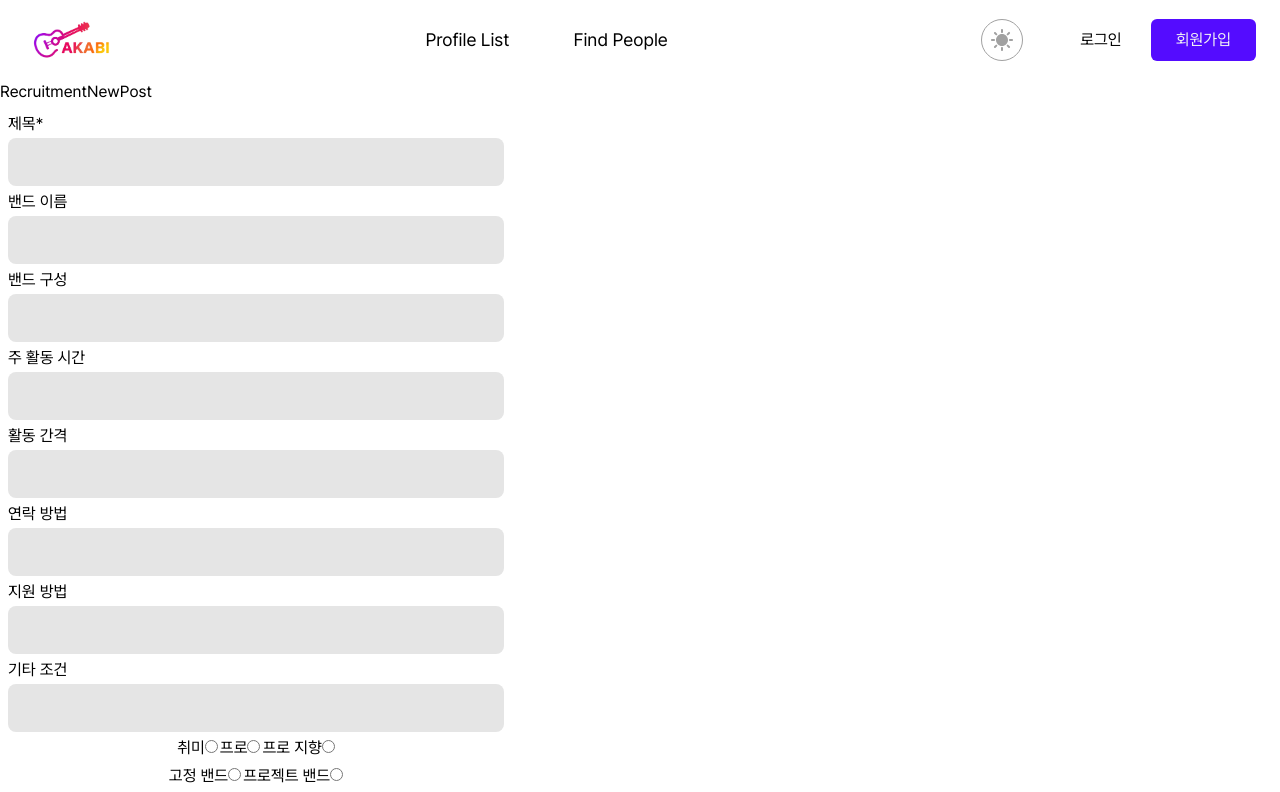
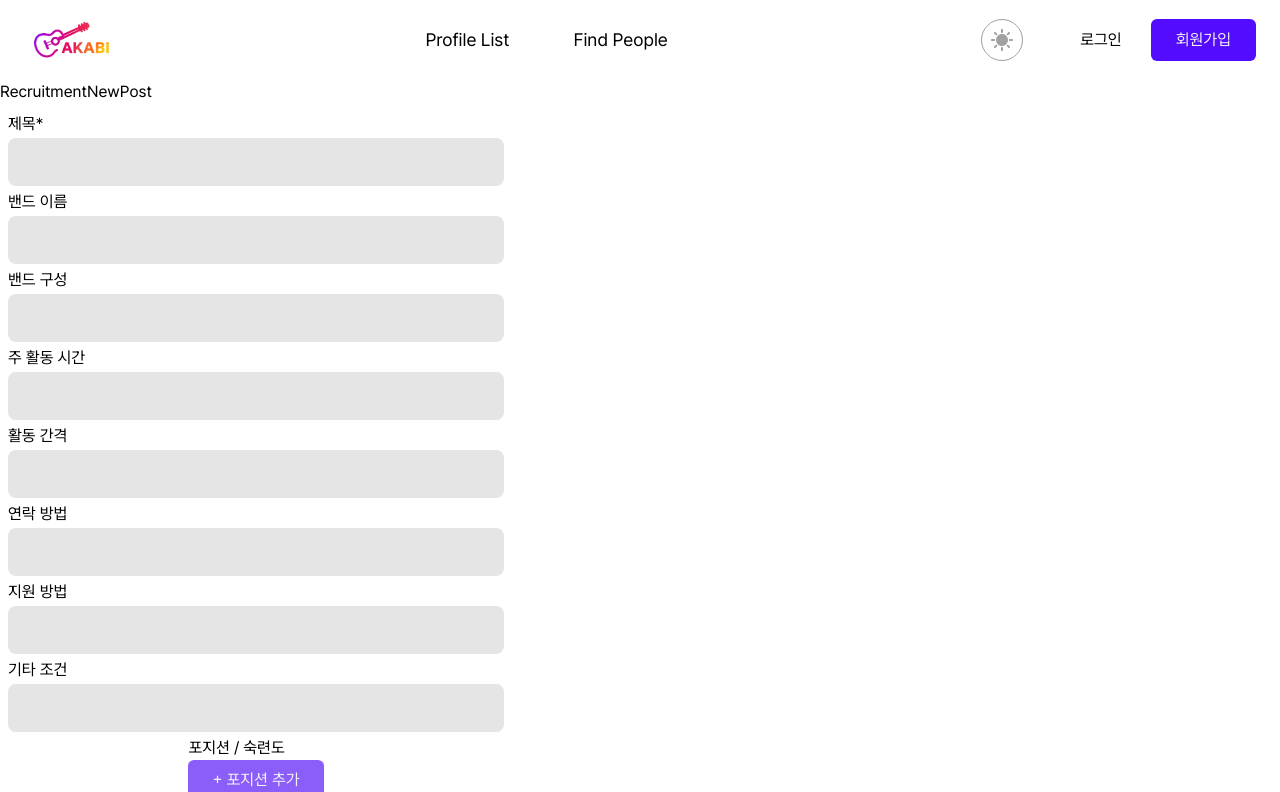
Before and after one commit to env-project/frontend, a React (Vite) app: page /recruitment-post/new-post in a window 1280 px wide. Shown: the top 792 px of the page. Built offline with nearby package versions, Linux system fonts and the light colour scheme.

Commit message:
#122 feat: 포지션 및 숙련도 선택

```diff
--- a/src/pages/recruitment-post/RecruitmentNewPost.tsx
+++ b/src/pages/recruitment-post/RecruitmentNewPost.tsx
@@ -1,10 +1,18 @@
 import z from "zod";
 import Input from "@/components/input/AuthInput";
-import type { ReactNode } from "react";
+import { useEffect, type ReactNode } from "react";
 import ImageInput from "@/components/input/ImageInput";
-import { useForm, type UseFormRegister } from "react-hook-form";
+import {
+  useFieldArray,
+  useForm,
+  type Control,
+  type FieldErrors,
+  type UseFormRegister,
+} from "react-hook-form";
 import { zodResolver } from "@hookform/resolvers/zod";
-import type { MasterData } from "@/types/api-res-common";
+import type { ExperienceLevel, MasterData, Position } from "@/types/api-res-common";
+import Button from "@/components/Button";
+import Text from "@/components/text/Text";
 
 //마스터 데이터 실제론 api로 받기
 const MASTER_DATA: MasterData = {
@@ -96,8 +104,17 @@ const recruitmentPostSchema = z.object({
 type TRecruitmentPostSchema = z.infer<typeof recruitmentPostSchema>;
 
 export default function RecruitmentNewPost() {
-  const { register, setValue, handleSubmit } = useForm<TRecruitmentPostSchema>({
+  const {
+    register,
+    setValue,
+    handleSubmit,
+    control,
+    formState: { errors },
+  } = useForm<TRecruitmentPostSchema>({
     resolver: zodResolver(recruitmentPostSchema),
+    defaultValues: {
+      positions: [],
+    },
   });
 
   const onImageChange = (imageFile: File | null) => {
@@ -108,6 +125,10 @@ export default function RecruitmentNewPost() {
   const onSubmit = (form: TRecruitmentPostSchema) => {
     console.log(form);
   };
+
+  useEffect(() => {
+    console.error(errors);
+  }, [errors]);
 
   return (
     <div>
@@ -160,6 +181,14 @@ export default function RecruitmentNewPost() {
           <Input id="other-conditions" className="w-full" {...register("otherConditions")} />
         </InputWithLabelContainer>
 
+        <PositionsInput
+          register={register}
+          errors={errors}
+          control={control}
+          positions={MASTER_DATA.positions}
+          experienceLevels={MASTER_DATA.experience_levels}
+        />
+
         <CheckboxInputs
           register={register}
           name="orientationId"
@@ -192,7 +221,7 @@ export default function RecruitmentNewPost() {
           />
         </InputWithLabelContainer>
 
-        <button type="submit">제출</button>
+        <Button type="submit">제출</Button>
       </form>
     </div>
   );
@@ -218,7 +247,7 @@ function CheckboxInputs({ data, register, name, type = "checkbox" }: CheckboxInp
   return (
     <div className="flex justify-start items-center flex-wrap gap-0.5">
       {data.map(({ name: label, id }) => (
-        <div>
+        <div key={id}>
           <label htmlFor={id + label}>{label}</label>
           <input value={id} type={type} {...register(name)} />
         </div>
@@ -226,3 +255,98 @@ function CheckboxInputs({ data, register, name, type = "checkbox" }: CheckboxInp
     </div>
   );
 }
+
+interface PositionsInputProps {
+  control: Control<TRecruitmentPostSchema>;
+  register: UseFormRegister<TRecruitmentPostSchema>;
+  errors?: FieldErrors<TRecruitmentPostSchema>;
+  positions: Position[];
+  experienceLevels: ExperienceLevel[];
+}
+
+function PositionsInput({
+  control,
+  register,
+  errors,
+  positions,
+  experienceLevels,
+}: PositionsInputProps) {
+  const { fields, append, remove } = useFieldArray({
+    control,
+    name: "positions",
+  });
+
+  return (
+    <div className="space-y-4">
+      <label>포지션 / 숙련도</label>
+
+      {fields.map((field, index) => {
+        const positionError = errors?.positions?.[index]?.position_id;
+        const experiencedLevelError = errors?.positions?.[index]?.experienced_level_id;
+
+        return (
+          <div key={field.id} className="space-y-2 border p-3 rounded">
+            {/* 포지션 선택 */}
+            <div>
+              <p className="font-medium">포지션 선택</p>
+              <div className="flex flex-wrap gap-4 mt-1">
+                {positions.map((position) => (
+                  <label key={position.id} className="flex items-center gap-1">
+                    <input
+                      type="radio"
+                      value={position.id}
+                      {...register(`positions.${index}.position_id`)}
+                    />
+                    {position.name}
+                  </label>
+                ))}
+              </div>
+              {positionError && (
+                <Text className="text-error" variant="label">
+                  {positionError.message}
+                </Text>
+              )}
+            </div>
+
+            {/* 숙련도 선택 */}
+            <div>
+              <p className="font-medium">숙련도 선택</p>
+              <div className="flex flex-wrap gap-4 mt-1">
+                {experienceLevels.map((experienceLevel) => (
+                  <label key={experienceLevel.id} className="flex items-center gap-1">
+                    <input
+                      type="radio"
+                      value={experienceLevel.id}
+                      {...register(`positions.${index}.experienced_level_id`)}
+                    />
+                    {experienceLevel.name}
+                  </label>
+                ))}
+              </div>
+              {experiencedLevelError && (
+                <Text className="text-error" variant="label">
+                  {experiencedLevelError.message}
+                </Text>
+              )}
+            </div>
+
+            {/* 삭제 버튼 */}
+            <Button type="button" onClick={() => remove(index)} color="error">
+              <Text className="text-text-on-dark">삭제</Text>
+            </Button>
+          </div>
+        );
+      })}
+
+      {/* 추가 버튼 */}
+      <Button
+        type="button"
+        onClick={() => append({ position_id: "", experienced_level_id: "" })}
+        variant="default"
+        color="primary"
+      >
+        <Text className="text-text-on-dark">+ 포지션 추가</Text>
+      </Button>
+    </div>
+  );
+}
```
